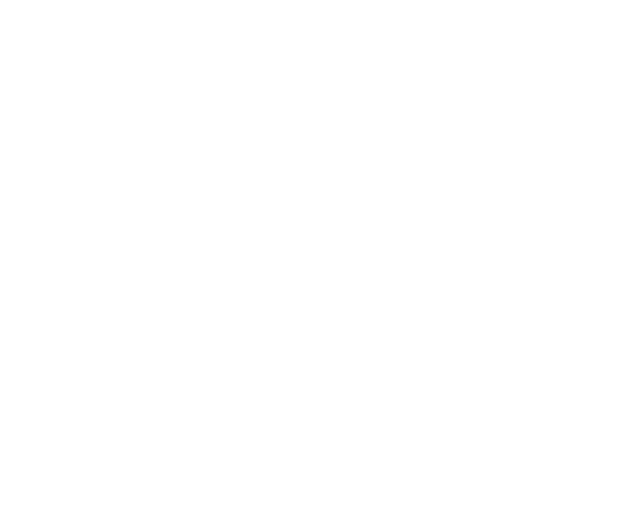
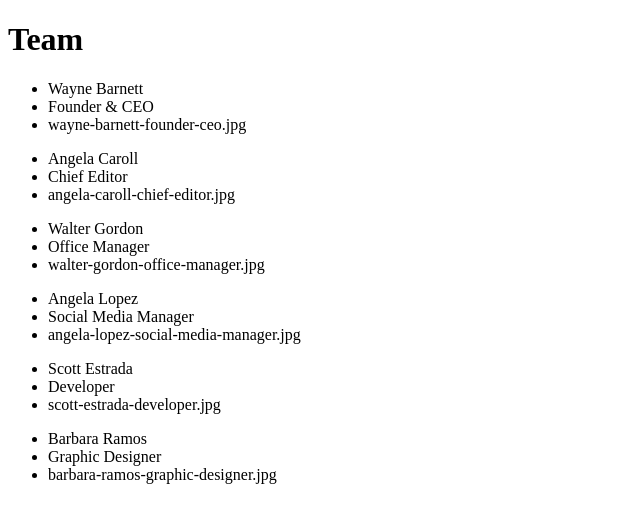
Before and after one commit to PiersilvioPellegrini/js-our-team, a plain HTML site: page Index.html in a window 1280 px wide. Shown: the whole page, without its empty margins (0-640 px from the left). Drawn offline with Linux system fonts and the light colour scheme.

Commit message:
COMPLETED

```diff
--- a/Index.html
+++ b/Index.html
@@ -7,6 +7,10 @@
     <title>js-our-team</title>
 </head>
 <body>
+    <h1>Team</h1>
+    <p>
+        <span class="teamOutPut"></span>
+    </p>
     <script src="JS/script.js"></script>
 </body>
 </html>
--- a/JS/script.js
+++ b/JS/script.js
@@ -0,0 +1,45 @@
+const TeamOutput = document.querySelector(".teamOutPut");
+
+// creo l'array di oggetti che rappresentano il team
+
+
+const Team =[
+/* 0 */ {
+    name: "Wayne Barnett",
+    jobTitle: "Founder & CEO",
+    img: "wayne-barnett-founder-ceo.jpg"
+},
+/* 1 */ {
+    name: "Angela Caroll",
+    jobTitle: "Chief Editor",
+    img: "angela-caroll-chief-editor.jpg"
+},
+/* 2 */ {
+    name: "Walter Gordon",
+    jobTitle: "Office Manager",
+    img: "walter-gordon-office-manager.jpg"
+},
+/* 3 */ {
+    name: "Angela Lopez",
+    jobTitle: "Social Media Manager",
+    img: "angela-lopez-social-media-manager.jpg"
+},
+/* 4 */ {
+    name: "Scott Estrada",
+    jobTitle: "Developer",
+    img: "scott-estrada-developer.jpg"
+},
+/* 5 */ {
+    name: "Barbara Ramos",
+    jobTitle: "Graphic Designer",
+    img: "barbara-ramos-graphic-designer.jpg"
+}
+
+];
+
+//ciclo sull'array di oggetti per stampare a schermo il team
+for(let i=0; i<Team.length; i++) {
+    const teamUser = Team[i];
+    console.log(teamUser);
+    TeamOutput.innerHTML += "<ul><li>" + teamUser.name + "</li><li> " + teamUser.jobTitle + "</li><li> " + teamUser.img + "</li></ul>";
+}
```
Also changed, not shown: ._Index.html (added).
